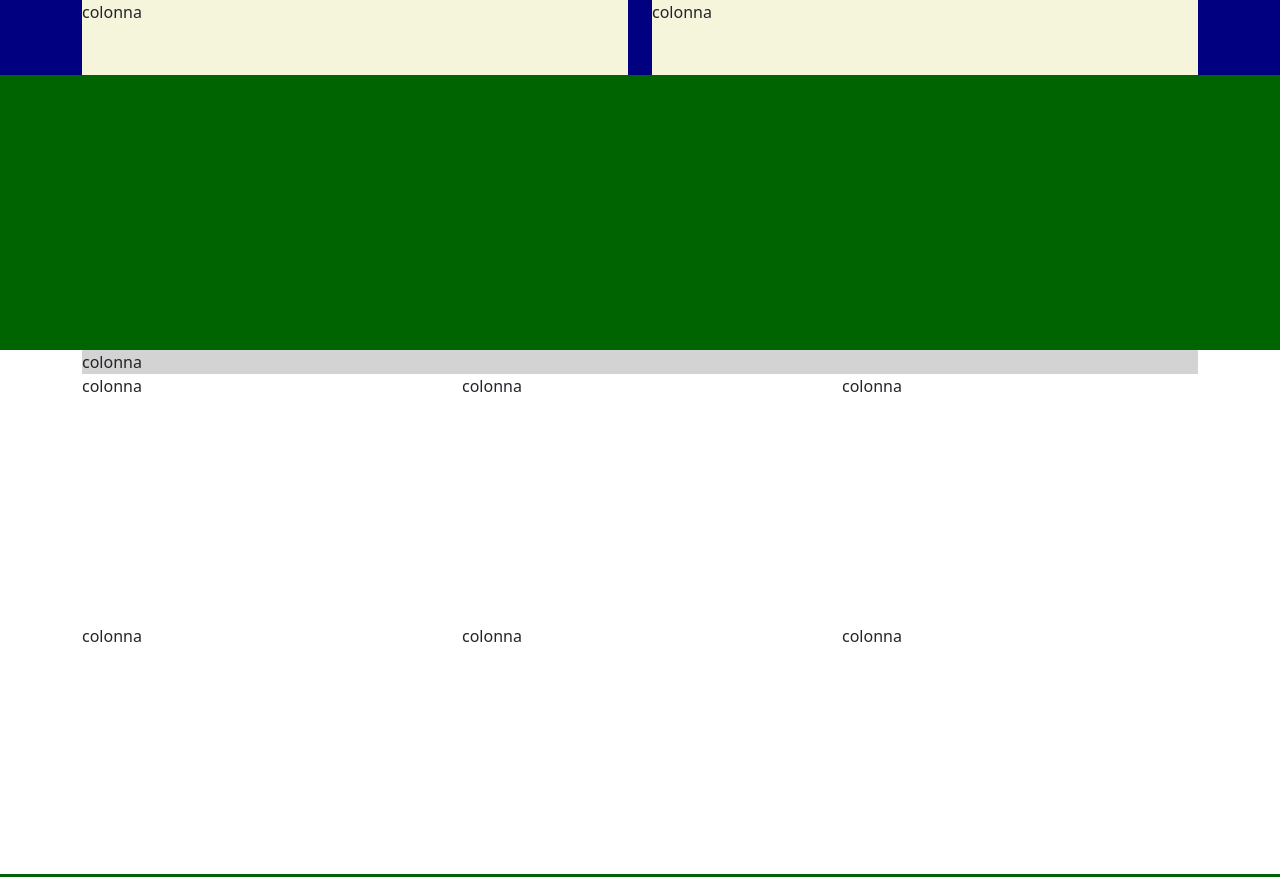
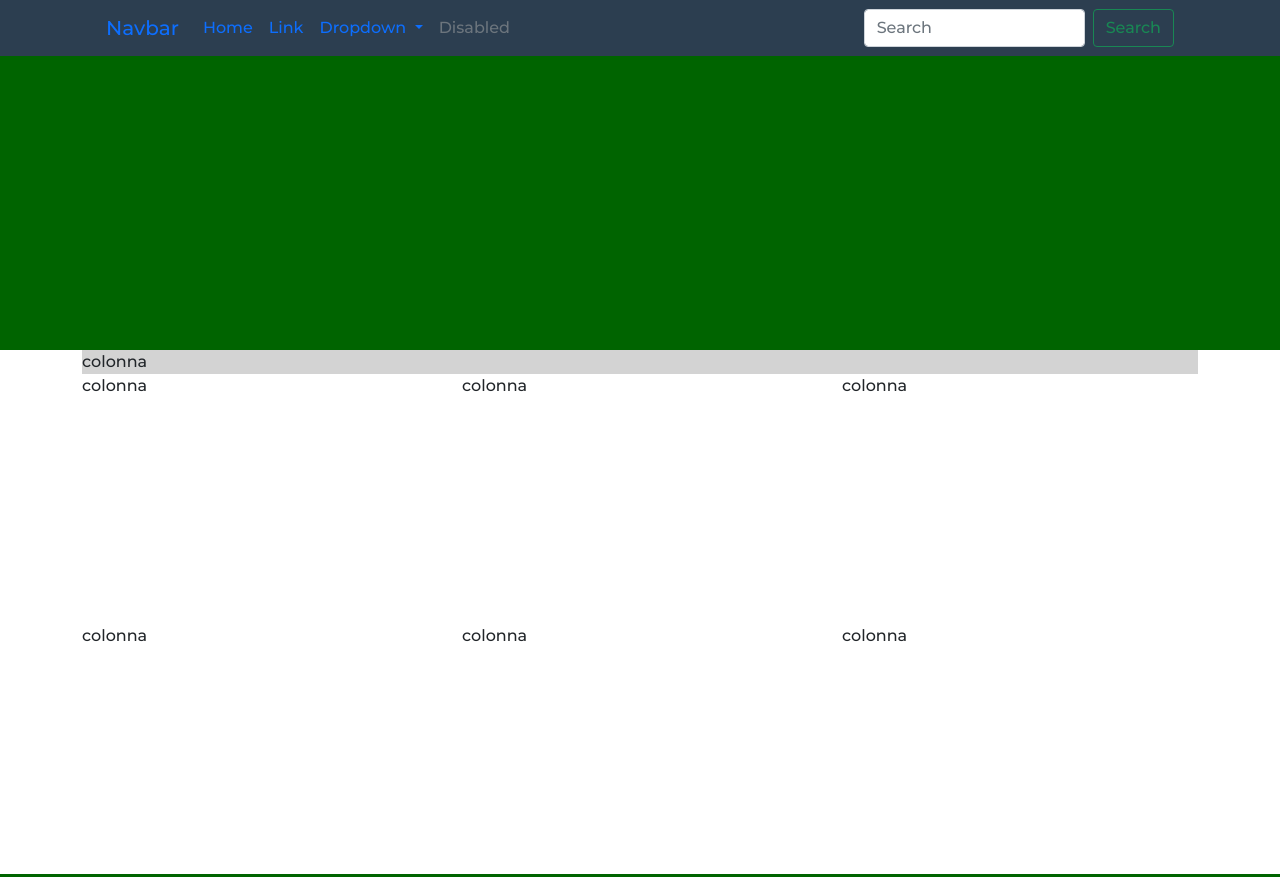
Before and after one commit to mattiabenelli/html-css-bootstrap-freelancer, a plain HTML site: page index.html in a window 1280 px wide. Shown: the top 877 px of the page. Drawn offline with nearby package versions, Linux system fonts and the light colour scheme.

Commit message:
errore bottone header

```diff
--- a/css/style.css
+++ b/css/style.css
@@ -2,10 +2,10 @@
     margin: 0;
     padding: 0;
     box-sizing: border-box;
+    font-family: 'Montserrat', sans-serif;
 }
 header{
-    height: 75px;
-    background-color: navy;
+    background-color: #2C3E50;
     position: fixed;
     top: 0;
     left: 0;
@@ -13,8 +13,6 @@ header{
 }
 header .content{
     width: 100%;
-    height: 75px;
-    background-color: beige;
 }
 #jumbotron, #about{
     background-color: darkgreen;
--- a/index.html
+++ b/index.html
@@ -7,17 +7,54 @@
         <link href="https://cdn.jsdelivr.net/npm/bootstrap@5.0.2/dist/css/bootstrap.min.css" rel="stylesheet" integrity="sha384-EVSTQN3/azprG1Anm3QDgpJLIm9Nao0Yz1ztcQTwFspd3yD65VohhpuuCOmLASjC" crossorigin="anonymous">
         <link rel="stylesheet" href="./css/style.css">
         <link rel="stylesheet" href="https://cdnjs.cloudflare.com/ajax/libs/font-awesome/6.2.0/css/all.min.css">
+        <link rel="preconnect" href="https://fonts.googleapis.com">
+        <link rel="preconnect" href="https://fonts.gstatic.com" crossorigin>
+        <link href="https://fonts.googleapis.com/css2?family=Fredoka+One&family=Montserrat:wght@500&family=Open+Sans&family=PT+Sans:wght@700&family=Poppins&family=Roboto&display=swap" rel="stylesheet">
         <title>bootstrap frelancer</title>
     </head>
     <body>
         <header>
             <div class="container">
-                <div class="row justify-content-between">
-                    <div class="col">
-                        <div class="content">colonna</div>
-                    </div>
-                    <div class="col">
-                        <div class="content">colonna</div>
+                <div class="col-12">
+                    <div class="row">
+                        <div class="container-fluid">
+                            <nav class="navbar navbar-expand-lg">
+                                <div class="container-fluid">
+                                  <a class="navbar-brand" href="#">Navbar</a>
+                                  <button class="navbar-toggler" type="button" data-bs-toggle="collapse" data-bs-target="#navbarSupportedContent" aria-controls="navbarSupportedContent" aria-expanded="false" aria-label="Toggle navigation">
+                                    <span class="navbar-toggler-icon"></span>
+                                  </button>
+                                  <div class="collapse navbar-collapse" id="navbarSupportedContent">
+                                    <ul class="navbar-nav me-auto mb-2 mb-lg-0">
+                                      <li class="nav-item">
+                                        <a class="nav-link active" aria-current="page" href="#">Home</a>
+                                      </li>
+                                      <li class="nav-item">
+                                        <a class="nav-link" href="#">Link</a>
+                                      </li>
+                                      <li class="nav-item dropdown">
+                                        <a class="nav-link dropdown-toggle" href="#" role="button" data-bs-toggle="dropdown" aria-expanded="false">
+                                          Dropdown
+                                        </a>
+                                        <ul class="dropdown-menu">
+                                          <li><a class="dropdown-item" href="#">Action</a></li>
+                                          <li><a class="dropdown-item" href="#">Another action</a></li>
+                                          <li><hr class="dropdown-divider"></li>
+                                          <li><a class="dropdown-item" href="#">Something else here</a></li>
+                                        </ul>
+                                      </li>
+                                      <li class="nav-item">
+                                        <a class="nav-link disabled">Disabled</a>
+                                      </li>
+                                    </ul>
+                                    <form class="d-flex" role="search">
+                                      <input class="form-control me-2" type="search" placeholder="Search" aria-label="Search">
+                                      <button class="btn btn-outline-success" type="submit">Search</button>
+                                    </form>
+                                  </div>
+                                </div>
+                              </nav>
+                        </div>
                     </div>
                 </div>
             </div>
@@ -114,4 +151,5 @@
             </div>
         </footer>
     </body>
+    <script src="https://cdn.jsdelivr.net/npm/bootstrap@5.2.2/dist/js/bootstrap.bundle.min.js" integrity="sha384-OERcA2EqjJCMA+/3y+gxIOqMEjwtxJY7qPCqsdltbNJuaOe923+mo//f6V8Qbsw3" crossorigin="anonymous"></script>
 </html>
```
